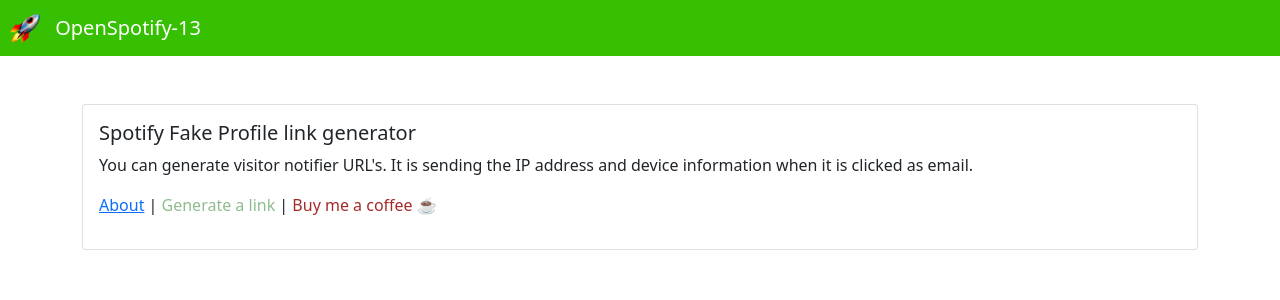
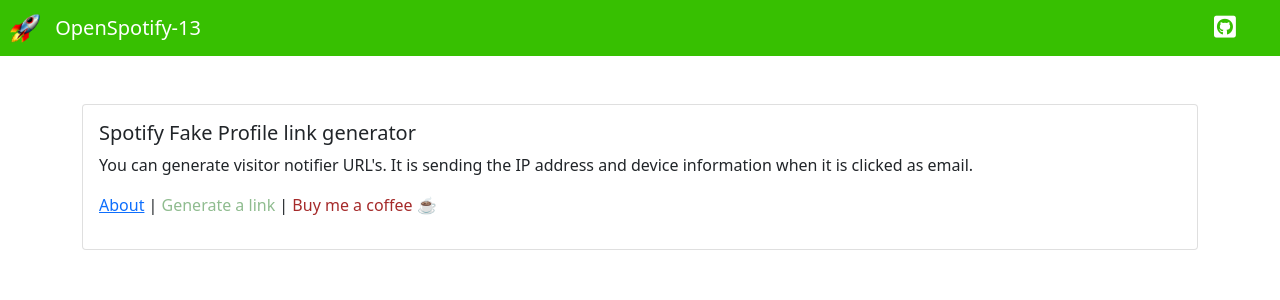
Before and after one commit to efeakaroz13/fake-spotify-link, a Flask app: page / in a window 1280 px wide. Shown: the top 300 px of the page. Run offline with Flask 2, Linux system fonts and the light colour scheme; some libraries are stand-ins or nearby versions.

Commit message:
Github link added

```diff
--- a/templates/index.html
+++ b/templates/index.html
@@ -7,6 +7,7 @@
     <title>OpenSpotify-13 by efeakaroz13</title>
     <link rel="stylesheet" href="https://cdn.jsdelivr.net/npm/bootstrap@5.1.3/dist/css/bootstrap.min.css" integrity="sha384-1BmE4kWBq78iYhFldvKuhfTAU6auU8tT94WrHftjDbrCEXSU1oBoqyl2QvZ6jIW3" crossorigin="anonymous">
     <link rel="shortcut icon" href="/static/rocket.png" type="">
+    <link rel="stylesheet" href="https://cdnjs.cloudflare.com/ajax/libs/font-awesome/6.1.1/css/all.min.css" integrity="sha512-KfkfwYDsLkIlwQp6LFnl8zNdLGxu9YAA1QvwINks4PhcElQSvqcyVLLD9aMhXd13uQjoXtEKNosOWaZqXgel0g==" crossorigin="anonymous" referrerpolicy="no-referrer" />
 </head>
 <body>
     <nav class="navbar navbar-dark " style="background-color: rgb(55, 192, 1);">
@@ -14,6 +15,7 @@
           <img style="margin-left:10px;margin-right: 10px;"src="/static/rocket.png" width="30" height="30" class="d-inline-block align-top" alt="">
           OpenSpotify-13
         </a>
+        <a href="https://github.com/efeakaroz13/fake-spotify-link" style="position:absolute;right:10px;text-decoration: none;color:white;width:56px"><i class="fa-brands fa-github-square " style="font-size:25px"></i></a>
       </nav>
       <div class="container"><br><br>
             <div class="card">
```
